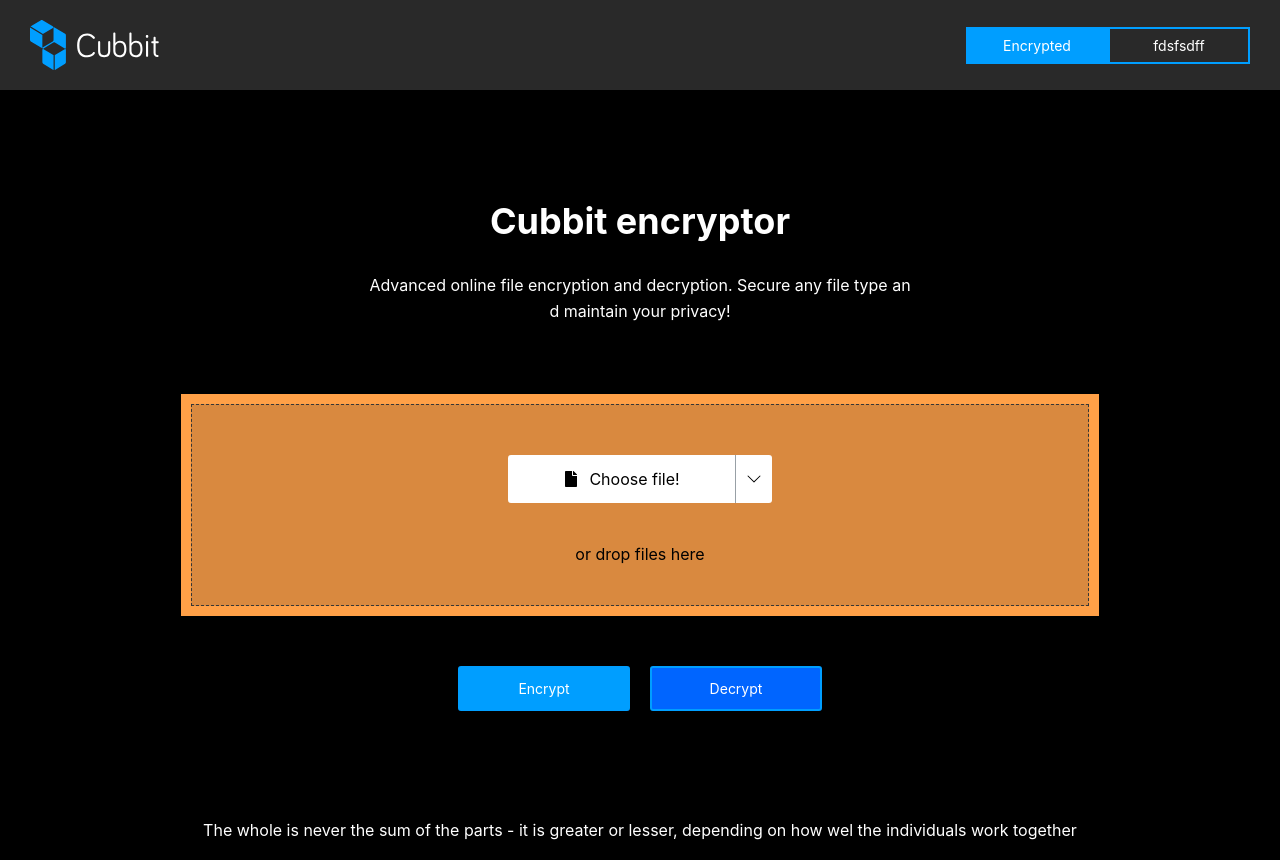
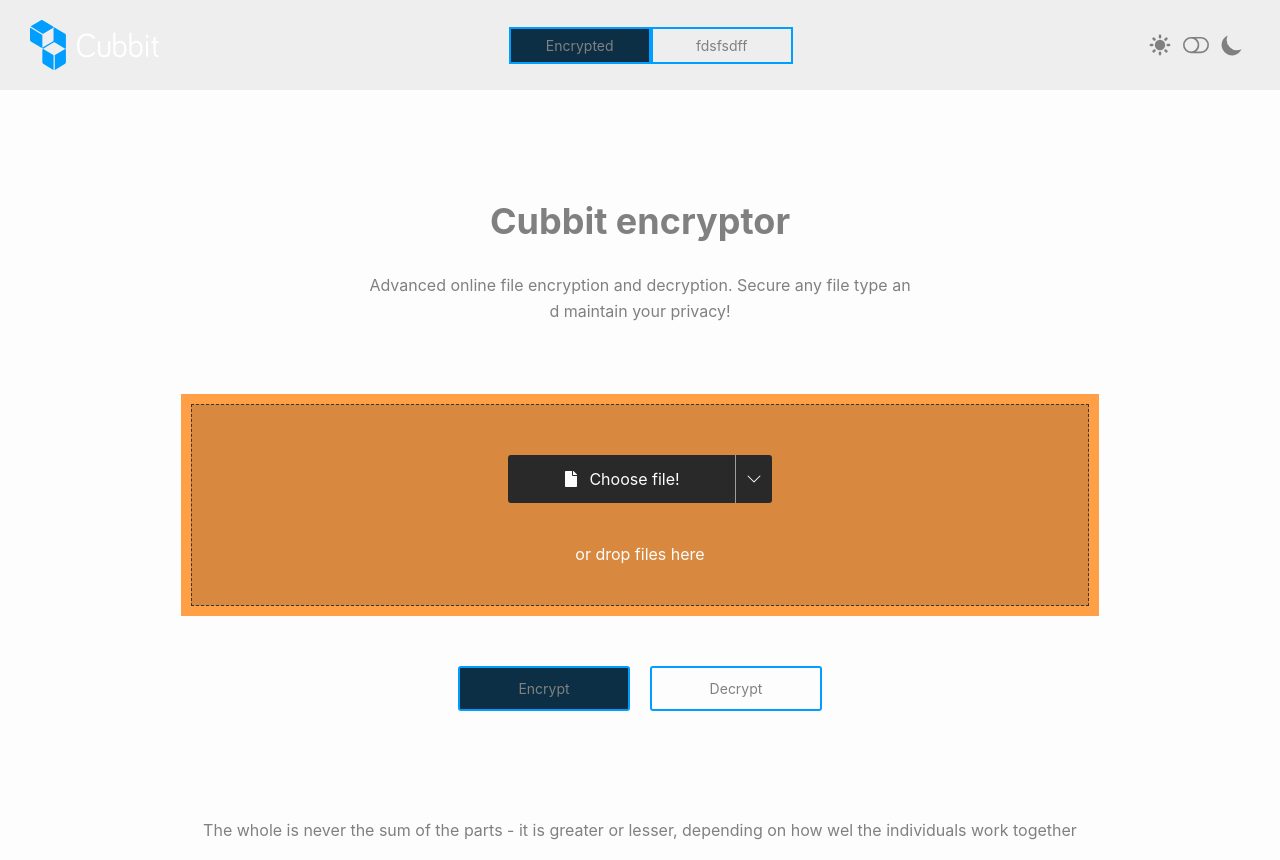
Before and after one commit to ritapetillo/encryptor, a React (Create React App) app: page / in a window 1280 px wide. Built offline with nearby package versions, Linux system fonts and the light colour scheme.

Commit message:
added color theme

```diff
--- a/public/cryptoWorker.js
+++ b/public/cryptoWorker.js
@@ -4,10 +4,11 @@ importScripts(
 
 onmessage = (e) => {
   if (e.data.type === "enc") {
-    console.log(e.data.data);
     const encrypted = CryptoJS.AES.encrypt(e.data.data, e.data.key);
+    console.log(encrypted);
     const fileURL = "data:application/octet-stream," + encrypted;
     console.log(fileURL);
+
     postMessage(fileURL);
   } else {
     var decrypted = CryptoJS.AES.decrypt(e.data.data, e.data.key).toString(
--- a/src/App.tsx
+++ b/src/App.tsx
@@ -4,12 +4,16 @@ import { ThemeProvider } from "styled-components";
 import "./App.css";
 import Home from "./pages/Home";
 import Navbar from "./components/Navbar";
-import { darkTheme } from "./styles/themes";
+import { darkTheme, lightTheme } from "./styles/themes";
 import { Footer } from "./styles/uiKit";
+import { useSelector } from "react-redux";
+import { RootStore } from "./store";
+import { Theme } from "./interfaces/states";
 
 function App() {
+  const { theme } = useSelector((state: RootStore) => state.theme);
   return (
-    <ThemeProvider theme={darkTheme}>
+    <ThemeProvider theme={theme === Theme.dark ? darkTheme : lightTheme}>
       <div className="App">
         <Navbar />
         <Switch>
--- a/src/actions/themeActions.ts
+++ b/src/actions/themeActions.ts
@@ -5,6 +5,7 @@ import { SWITCH_THEME } from "./types";
 
 export const switchTheme =
   (theme: Theme) => (dispatch: Dispatch<ThemeDispachTypes>) => {
+    console.log(theme);
     dispatch({
       type: SWITCH_THEME,
       payload: theme,
--- a/src/components/Navbar/index.tsx
+++ b/src/components/Navbar/index.tsx
@@ -1,11 +1,36 @@
-import React from "react";
+import React, { useMemo } from "react";
+import { BsToggleOff, BsToggleOn } from "react-icons/bs";
+import { HiSun, HiMoon } from "react-icons/hi";
+import { useDispatch, useSelector } from "react-redux";
+import { switchTheme } from "../../actions/themeActions";
+import { Theme } from "../../interfaces/states";
+import { RootStore } from "../../store";
 import {
   ButtonNavbar,
   NavbarButtonContainer,
   NavbarContainer,
+  ToggleContainer,
 } from "./navbar.elements";
 
-const index = () => {
+const Navbar = () => {
+  const { theme } = useSelector((state: RootStore) => state.theme);
+  const dispatch = useDispatch();
+  const toggleTheme = useMemo(
+    () => (
+      <ToggleContainer>
+        <HiSun />
+        {theme === Theme.light ? (
+          <BsToggleOff onClick={() => dispatch(switchTheme(Theme.dark))} />
+        ) : (
+          <BsToggleOn onClick={() => dispatch(switchTheme(Theme.light))} />
+        )}
+        <HiMoon />
+      </ToggleContainer>
+    ),
+
+    [theme]
+  );
+
   return (
     <NavbarContainer>
       <img src="./img/Logo.svg" alt="" />
@@ -13,8 +38,9 @@ const index = () => {
         <ButtonNavbar active>Encrypted</ButtonNavbar>
         <ButtonNavbar>fdsfsdff</ButtonNavbar>
       </NavbarButtonContainer>
+      {toggleTheme}
     </NavbarContainer>
   );
 };
 
-export default index;
+export default Navbar;
--- a/src/components/Navbar/navbar.elements.ts
+++ b/src/components/Navbar/navbar.elements.ts
@@ -8,6 +8,7 @@ export const NavbarContainer = styled.div`
   display: flex;
   justify-content: space-between;
   align-items: center;
+  position: relative;
   img {
     height: 50px;
   }
@@ -30,6 +31,22 @@ export const NavbarButtonContainer = styled.div`
     justify-content: center;
   }
 `;
+
+export const ToggleContainer = styled(NavbarButtonContainer)`
+  font-size: 26px;
+  svg {
+    margin: 0 5px;
+    cursor: pointer;
+    color: ${(props) => props.theme.text};
+  }
+  @media (max-width: 450px) {
+    width: fit-content;
+    position: absolute;
+    top: -10px;
+    right: 10px;
+  }
+`;
+
 export interface IButtonNavbar {
   active?: boolean;
 }
--- a/src/styles/themes.ts
+++ b/src/styles/themes.ts
@@ -6,6 +6,7 @@ export const lightTheme = {
   textDarker: "rgb(137, 136, 135)",
   textSecondary: "rgb(12, 47, 69)",
   toggleBorder: "#FFF",
+  buttonUpload: "#292929",
   gradient: "linear-gradient(#39598A, #79D7ED)",
   fontPrimary: "Roboto",
 };
@@ -16,6 +17,7 @@ export const darkTheme = {
   secondaryColor: "#009eff",
   secondaryColorDarker: "#0065FF",
   text: "#fff",
+  buttonUpload: "#fff",
   textSecondary: "#e3dcd6",
   textDarker: "rgb(221, 221, 221)",
   toggleBorder: "#FFF",
--- a/src/styles/uiKit.ts
+++ b/src/styles/uiKit.ts
@@ -28,7 +28,7 @@ export const ButtonInput = styled.div`
   width: 264px;
   height: 48px;
   display: flex;
-  background-color: white;
+  background-color: ${(props) => props.theme.buttonUpload};
   border-radius: 3px;
   justify-self: center;
   margin-top: 50px;
```
Also changed, not shown: 1 other file (tests, documents, lock files or other folders).
